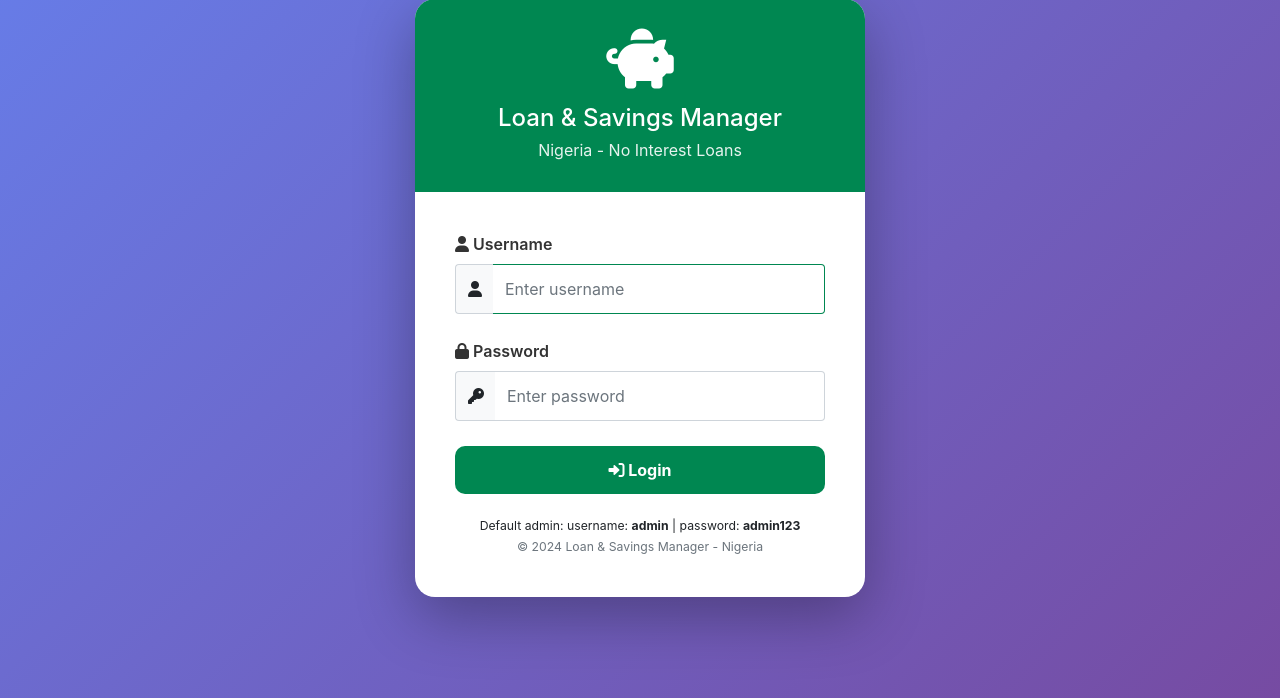
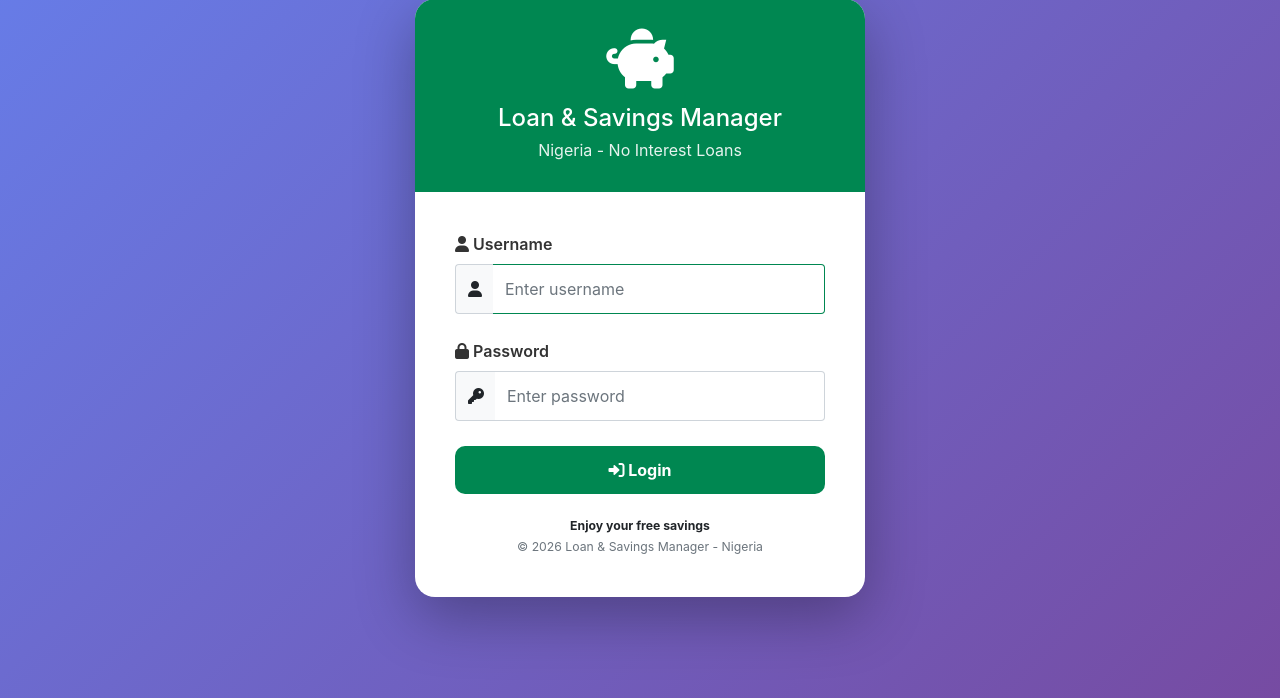
Before and after one commit to Hasyakb/pos-manager, a Flask app: page /login in a window 1280 px wide. Shown: the part 102-800 px from the top of the page. Run offline with Flask 3, Linux system fonts and the light colour scheme.

Commit message:
Update login.html

```diff
--- a/templates/login.html
+++ b/templates/login.html
@@ -171,8 +171,8 @@
             </form>
 
             <div class="footer-links">
-                <small>Default admin: username: <strong>admin</strong> | password: <strong>admin123</strong></small><br>
-                <small class="text-muted">© 2024 Loan & Savings Manager - Nigeria</small>
+                <small><strong>Enjoy your free savings </strong> </small><br>
+                <small class="text-muted">© 2026 Loan & Savings Manager - Nigeria</small>
             </div>
         </div>
     </div>
```
